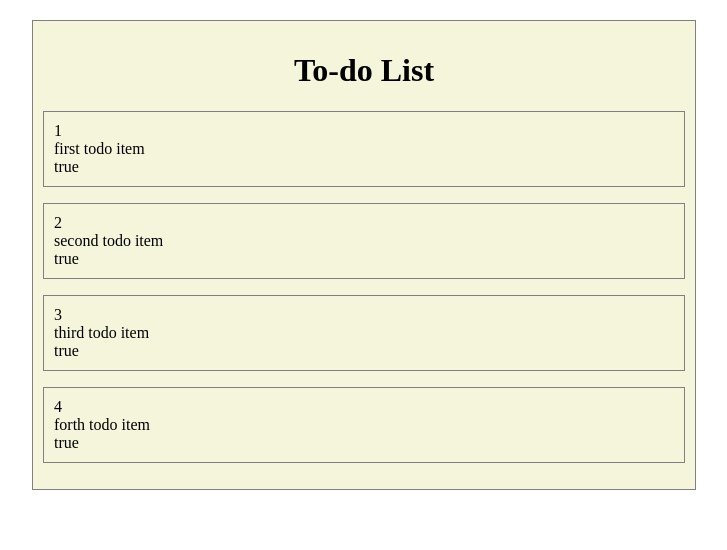
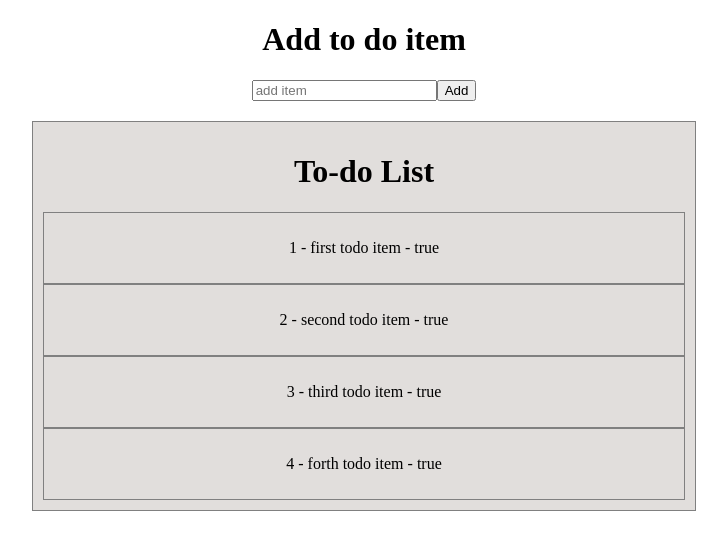
Before and after one commit to madhavi-sapkota/to-do-list, an Angular app in the folder to-do-list-ui/: page / in a window 1280 px wide. Shown: the top 550 px of the page, without its empty margins (276-1003 px from the left). Built offline with nearby package versions, Linux system fonts and the light colour scheme.

Commit message:
addition od add to do component

```diff
--- /dev/null
+++ b/to-do-list-ui/src/app/Mycomponents/addto-do/addto-do.component.css
@@ -0,0 +1,3 @@
+div {
+  text-align: center;
+}
--- /dev/null
+++ b/to-do-list-ui/src/app/Mycomponents/addto-do/addto-do.component.html
@@ -0,0 +1,5 @@
+<div>
+  <h1>Add to do item</h1>
+  <input type="text" name="todoitem" placeholder="add item" />
+  <button>Add</button>
+</div>
--- a/to-do-list-ui/src/app/app.component.css
+++ b/to-do-list-ui/src/app/app.component.css
@@ -6,14 +6,14 @@
   padding: 10px;
   margin: 300px;
   margin-top: 20px;
-  background-color: beige;
+  background-color: rgba(225, 222, 220, 0.99);
 }
-ul {
+.item {
   box-sizing: border-box;
   text-decoration: none;
   padding: 10px;
   border: 1px solid grey;
 }
-li {
-  list-style-type: none;
+p {
+  text-align: center;
 }
--- a/to-do-list-ui/src/app/app.component.html
+++ b/to-do-list-ui/src/app/app.component.html
@@ -1,8 +1,7 @@
+<app-addto-do></app-addto-do>
 <div class="list">
   <h1>To-do List</h1>
-  <ul *ngFor="let todoitem of todos">
-    <li>{{ todoitem.id }}</li>
-    <li>{{ todoitem.task }}</li>
-    <li>{{ todoitem.isactive }}</li>
-  </ul>
+  <div class="item" *ngFor="let todoitem of todos">
+    <p>{{ todoitem.id }} - {{ todoitem.task }} - {{ todoitem.isactive }}</p>
+  </div>
 </div>
--- a/to-do-list-ui/src/app/app.module.ts
+++ b/to-do-list-ui/src/app/app.module.ts
@@ -3,10 +3,12 @@
 
 import { AppRoutingModule } from './app-routing.module';
 import { AppComponent } from './app.component';
+import { AddtoDoComponent } from './Mycomponents/addto-do/addto-do.component';
 
 @NgModule({
   declarations: [
-    AppComponent
+    AppComponent,
+    AddtoDoComponent
   ],
   imports: [
     BrowserModule,
```
Also changed, not shown: to-do-list-ui/src/app/Mycomponents/addto-do/addto-do.component.ts (added, +10 -0 lines), 1 other file (tests, documents, lock files or other folders).
